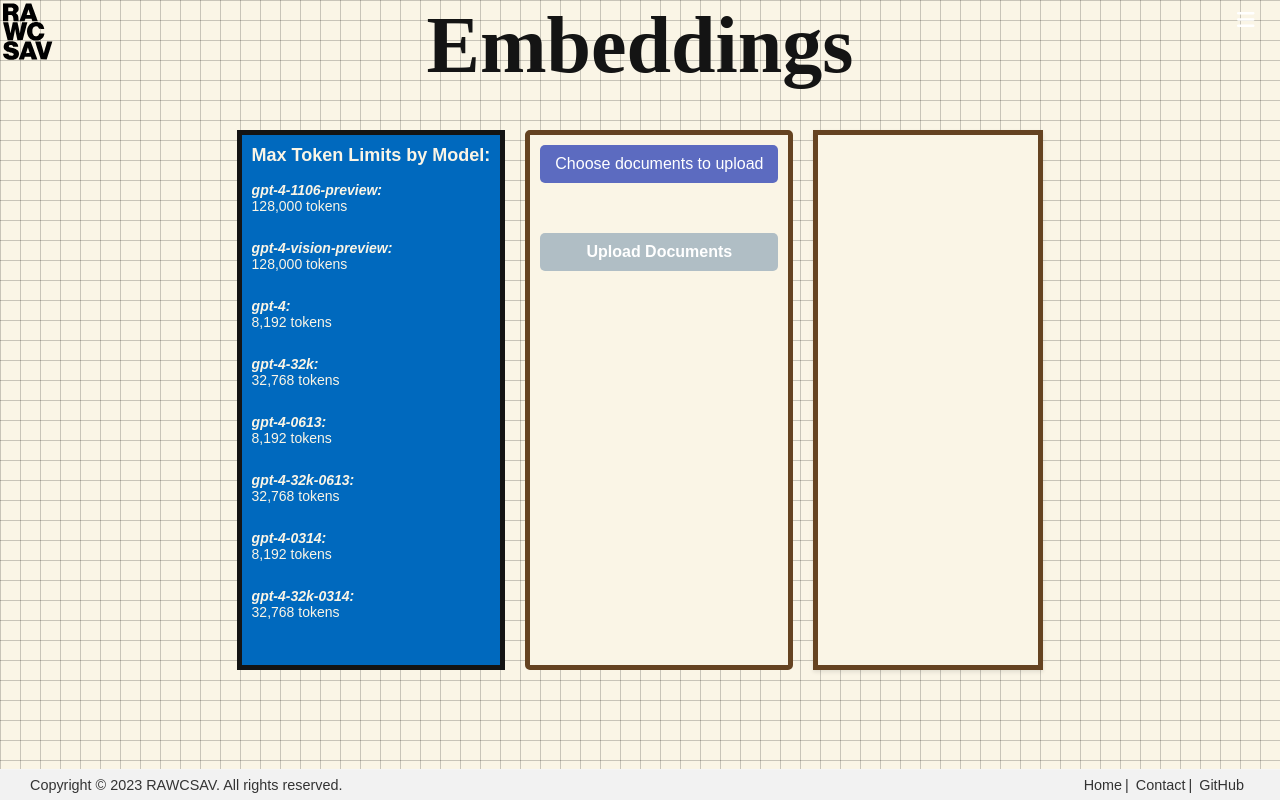
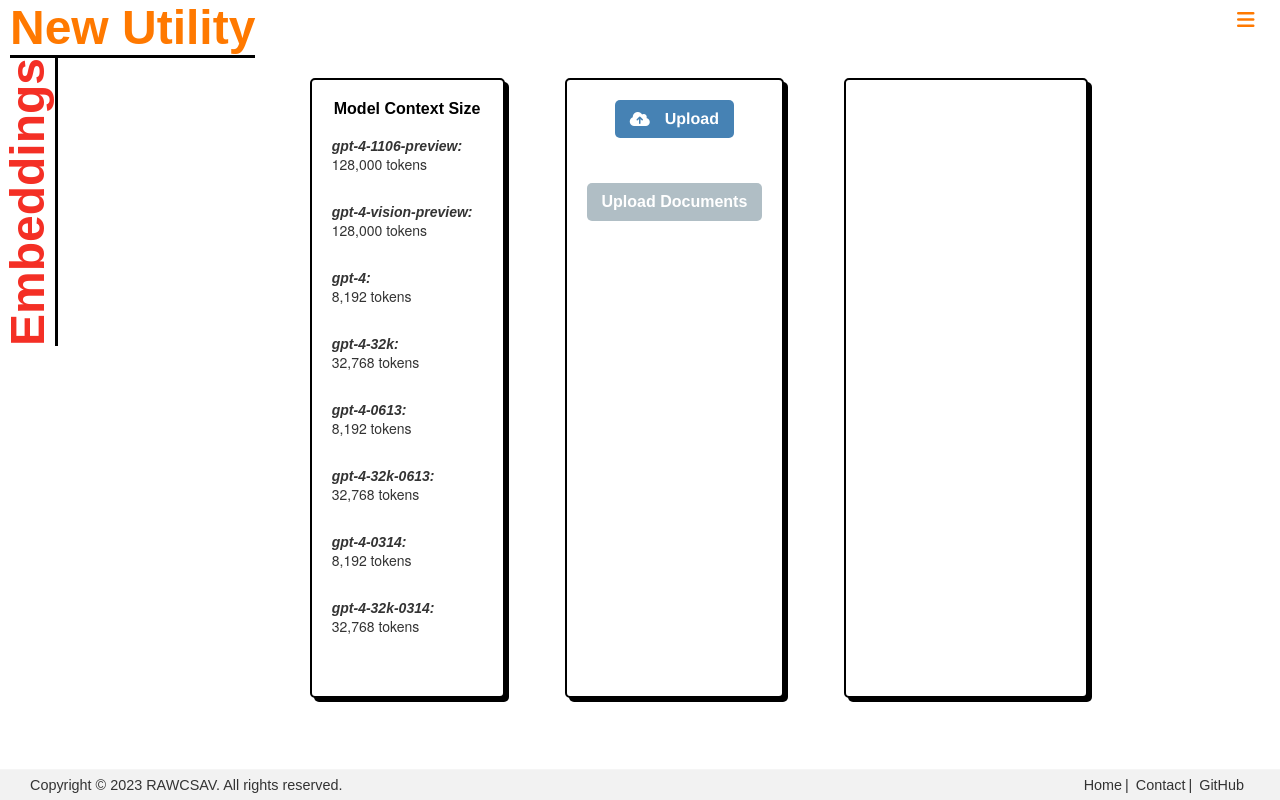
Before and after one commit to rawcsav/NewUtility, a Flask app: page /embeddings/embeddings in a window 1280 px wide. Run offline with Flask 3, Linux system fonts and the light colour scheme; the visitor is signed in with stand-in values (Sample User, id 1); data that the repository does not hold is empty; some libraries are stand-ins or nearby versions; some web fonts are replaced.

Commit message:
embed multi docs updates

```diff
--- a/app/routes/embed.py
+++ b/app/routes/embed.py
@@ -61,42 +61,31 @@ def upload_document():
     if not files:
         return jsonify({"error": "No files provided"}), 400
 
-    titles = request.form.get("title", "").split(",") if "title" in request.form else []
-    authors = (
-        request.form.get("author", "").split(",") if "author" in request.form else []
-    )
+    # Get titles, authors, and chunk_sizes for all documents
+    titles = request.form.getlist("title")
+    authors = request.form.getlist("author")
+    chunk_sizes = request.form.getlist("chunk_size")
 
     uploaded_files_info = []
+    for i, file in enumerate(files):
+        title = titles[i] if i < len(titles) else secure_filename(file.filename)
+        author = authors[i] if i < len(authors) else ""
+        chunk_size = int(chunk_sizes[i]) if i < len(chunk_sizes) else 512
 
-    for i, file in enumerate(files):
-        title = (
-            titles[i]
-            if i < len(titles) and titles[i].strip()
-            else secure_filename(file.filename)
-        )
-        author = authors[i].strip() if i < len(authors) and authors[i].strip() else None
         temp_path = save_temp_file(file)
-        uploaded_files_info.append(
-            {
-                "temp_path": temp_path,
-                "title": title,
-                "author": author,
-                "chunk_size": form.chunk_size.data or 512,
-            }
-        )
+        uploaded_files_info.append({
+            "temp_path": temp_path,
+            "title": title,
+            "author": author,
+            "chunk_size": chunk_size,
+        })
 
     session["uploaded_files_info"] = uploaded_files_info
 
-    return (
-        jsonify(
-            {
-                "status": "success",
-                "message": "Files uploaded successfully. Please proceed to processing.",
-            }
-        ),
-        200,
-    )
-
+    return jsonify({
+        "status": "success",
+        "message": "Files uploaded successfully. Please proceed to processing.",
+    }), 200
 
 @bp.route("/process", methods=["POST"])
 @login_required
@@ -112,8 +101,6 @@ def process_document():
             title = file_info["title"]
             author = file_info["author"]
             chunk_size = file_info["chunk_size"]
-            file_info['status'] = 'splitting'
-            session.modified = True
             text_pages = extract_text_from_file(temp_path)
             chunks, chunk_pages, total_tokens, chunk_token_counts = split_text(
                 text_pages, chunk_size
@@ -143,8 +130,6 @@ def process_document():
             client, error = initialize_openai_client(current_user.id)
             if error:
                 return jsonify({"status": "error", "message": error})
-            file_info['status'] = 'embedding'
-            session.modified = True
             embeddings = get_embedding_batch(chunks, client)
 
             cost = embedding_cost(total_tokens)
@@ -157,8 +142,6 @@ def process_document():
 
             store_embeddings(new_document.id, embeddings)
             db.session.commit()
-            file_info['status'] = 'complete'
-            session.modified = True
         session.pop("uploaded_files_info", None)
 
         return (
@@ -179,17 +162,6 @@ def process_document():
     finally:
         for file_info in uploaded_files_info:
             remove_temp_file(file_info["temp_path"])
-
-@bp.route("/status", methods=["GET"])
-@login_required
-def get_processing_status():
-    uploaded_files_info = session.get("uploaded_files_info", [])
-    if not uploaded_files_info:
-        return jsonify({"error": "No documents found"}), 404
-
-    # Extracting only relevant data for the frontend
-    status_info = [{"title": f["title"], "status": f["status"]} for f in uploaded_files_info]
-    return jsonify(status_info)
 
 @bp.route("/delete/<string:document_id>", methods=["POST"])
 @login_required
--- a/app/static/css/embeddings.css
+++ b/app/static/css/embeddings.css
@@ -5,6 +5,16 @@ html {
   height: 100%;
   width: 100%;
   overflow: hidden;
+}
+
+body {
+  margin: 0;
+  padding: 0;
+  position: relative;
+  min-height: 100vh;
+  max-height: 100vh;
+  background-color: #ffffff;
+  display: flex;
 }
 
 #toast {
@@ -30,52 +40,103 @@ html {
   background-color: red;
 }
 
-body {
-  margin: 0;
-  padding: 0;
-  position: relative;
-  display: flex;
-  flex-direction: column;
-  align-items: center;
-  justify-content: center;
-  min-height: 100vh;
-  font-family: "Neue Haas Grotesk Display Pro", sans-serif;
-  background-color: #faf5e6;
-  background-image: linear-gradient(
-      to right,
-      rgba(0, 0, 0, 0.2) 1px,
-      transparent 1px
-    ),
-    linear-gradient(to bottom, rgba(0, 0, 0, 0.2) 1px, transparent 1px);
-  background-size: 20px 20px;
+.hamburger-menu {
+  color: #ff7900;
 }
 
 h1 {
-  font-family: "Playfair Display", serif;
-  font-size: 5em;
-  font-weight: 900;
+  font-family: "NeueMontreal", sans-serif;
+  font-size: 3em;
+  font-weight: 700;
   margin: 0;
   top: 0;
   text-align: center;
-  color: #141414;
+  color: #ff7900;
   -webkit-user-select: none;
   -moz-user-select: none;
   -ms-user-select: none;
   user-select: none;
 }
 
+#left-column {
+  display: flex;
+  height: 100%;
+  flex-direction: column;
+  width: 100%;
+}
+
+#title-container {
+  display: flex;
+  align-items: flex-start;
+  flex-direction: column;
+  border-bottom: 3px solid black;
+  margin-left: 10px;
+  width: fit-content;
+}
+
 h2 {
-  font-family: "", serif;
-  font-weight: 500;
+  writing-mode: vertical-lr; /* Make the text vertical */
+  font-family: "NeueMontreal", sans-serif;
   font-size: 3em;
+  font-weight: 700;
   margin: 0;
   top: 0;
   text-align: center;
-  color: #faf5e6;
+  color: #f42f25;
+  -webkit-user-select: none;
+  -moz-user-select: none;
+  -ms-user-select: none;
+  user-select: none;
+}
+
+h3 {
+  font-family: "NeueMontreal", sans-serif;
+  font-size: 1em;
+  font-weight: 700;
+  margin: 0;
+  top: 0;
+  text-align: center;
+  color: #000000;
+  -webkit-user-select: none;
+  -moz-user-select: none;
+  -ms-user-select: none;
+  user-select: none;
+}
+
+.homepage-link {
+  display: none;
+}
+h4 {
+  font-family: "NeueMontreal", sans-serif;
+  font-size: 1em;
+  font-weight: 700;
+  margin: 0;
+  top: 0;
+  text-align: center;
+  color: #000000;
+  -webkit-user-select: none;
+  -moz-user-select: none;
+  -ms-user-select: none;
+  user-select: none;
+}
+
+#section-title {
+  rotate: 180deg;
+}
+
+.section-title-div {
+  margin: 0;
+  border-right: 3px solid black;
+  display: flex;
+  height: fit-content;
+  align-items: flex-start;
+  margin-right: auto;
 }
 
 label {
-  color: #0069be;
+  color: #4682b4;
+  font-family: "Helvetica Neue", sans-serif;
+  font-weight: 500;
   white-space: nowrap;
   font-size: 16px;
 }
@@ -109,64 +170,18 @@ label {
 .upload-container {
   display: flex;
   height: 100%;
-  max-height: 70%;
+  max-height: 80%;
   flex-direction: row;
   justify-content: center; /* Aligns children vertically to the top */
   align-items: stretch;
-}
-
-h3 {
-  margin: 0;
-  padding: 0;
-  font-family: "Neue Haas Grotesk Display Pro", sans-serif;
-  font-size: 18px;
-  color: #0069be;
-}
-
-.homepage-dash a {
-  text-decoration: none;
-  color: #faf5e6;
-  pointer-events: visible;
-  z-index: 10;
+  gap: 60px;
 }
 
 p {
   margin: 0;
   padding: 0;
   font-size: 12px;
-  color: #654321;
-}
-
-#green {
-  background-color: #2bae66;
-  display: flex;
-  flex-direction: column;
-  align-items: center;
-  justify-content: center;
-  z-index: 1;
-}
-
-#purple {
-  background-color: #9b5de5;
-  padding: 10px;
-  left: 15vw;
-  margin: 10px;
-}
-
-#blue {
-  background-color: #0069be;
-  padding: 10px;
-  margin: 10px;
-  display: flex;
-  flex-direction: column;
-  z-index: 5;
-}
-
-.hand1 {
-  position: absolute;
-  bottom: 15vh;
-  left: 35vw;
-  rotate: -15deg;
+  color: #000000;
 }
 
 ul {
@@ -186,26 +201,6 @@ a {
   z-index: -1;
 }
 
-.hand1 img {
-  width: 300px;
-  height: auto;
-}
-
-.doc img {
-  width: 300px;
-  height: auto;
-  rotate: 25deg;
-}
-
-.rectangle {
-  width: 30vw;
-  height: 25vh;
-}
-
-.shape {
-  border: 5px solid #141414;
-}
-
 ul {
   margin: 0;
   padding: 0;
@@ -214,32 +209,33 @@ ul {
 }
 
 input {
-  font-family: "Neue Haas Grotesk Display Pro", sans-serif;
   font-size: 16px;
-  color: #00a86b;
+  color: #000000;
   padding: 5px 10px;
   border: 1px solid #ccc;
   border-radius: 4px;
 }
 
 #title-edit {
-  font-family: "Neue Haas Grotesk Display Pro", sans-serif;
+  font-weight: 700;
+  font-family: "NeueMontreal", sans-serif;
   font-size: 16px;
   background-color: transparent;
-  color: #0069be;
+  color: #ff7900;
 }
 
 #author-edit {
-  font-family: "Neue Haas Grotesk Display Pro", sans-serif;
+  font-family: "NeueMontreal", sans-serif;
   font-size: 16px;
   background-color: transparent;
-  color: #00a86b;
+  color: #f42f25;
+  font-weight: 700;
 }
 
 .editable-container p {
   font-size: 14px;
   background-color: transparent;
-  color: #654321;
+  color: #000000;
   margin: 0;
   padding: 0;
 }
@@ -260,7 +256,7 @@ input {
 
 .edit-btn i,
 .btn-icon i {
-  color: #555;
+  color: #69995d;
 }
 
 .editable-container {
@@ -297,22 +293,16 @@ ul li {
 }
 
 .docs-container {
-  border: 5px solid #654321;
   overflow-y: auto;
   max-height: 100%;
-  background-color: #faf5e6;
-  padding: 10px;
   min-width: 200px;
-  margin: 10px;
-  box-shadow: 0 2px 4px rgba(0, 0, 0, 0.1);
+  margin-top: 20px;
+  margin-right: auto;
 }
 
 .doc-upload {
-  border: 5px solid #654321;
-  background-color: #faf5e6;
-  border-radius: 5px;
   padding: 10px;
-  margin: 10px;
+  margin-top: 20px;
 }
 
 #author-edit,
@@ -334,20 +324,19 @@ ul li {
 
 #file-name-display {
   font-size: 14px;
-  color: #654321;
   margin: 0;
   padding: 0;
   text-align: center;
   font-style: italic;
+  margin-bottom: 15px;
 }
 
 #info-list,
 #token-limits-list,
 #info-list li,
 #token-limits-list li {
-  font-family: "Neue Haas Grotesk Display Pro", sans-serif;
+  font-family: "Helvetica Neue", sans-serif;
   font-size: 14px;
-  color: #faf5e6;
   list-style: none;
   padding-left: 0;
 }
@@ -358,15 +347,11 @@ ul li {
 }
 
 #token-limits-list li strong {
-  font-family: "Neue Haas Grotesk Display Pro", sans-serif;
-  font-weight: 900;
+  font-family: "NeueMontreal", sans-serif;
+  font-weight: 700;
   font-style: italic;
   display: inline-block;
   margin-right: 10px;
-}
-
-#blue h3 {
-  color: #faf5e6;
 }
 
 #info-list li::before,
@@ -380,10 +365,9 @@ ul li {
 
 /* File Upload Button */
 .file-upload-btn {
-  display: inline-block;
-  font-size: 16px;
+  display: flex;
   padding: 10px 15px;
-  background-color: #5c6bc0;
+  background-color: #4682b4;
   color: #fff;
   border: none;
   border-radius: 5px;
@@ -391,6 +375,13 @@ ul li {
   transition: background-color 0.2s;
   text-align: center;
   margin: 0 auto;
+  gap: 15px;
+  align-items: center;
+  font-size: 16px;
+  font-weight: 700;
+  font-family: "Helvetica Neue", sans-serif;
+  justify-content: center;
+  width: fit-content;
 }
 
 .file-upload-btn:hover,
@@ -454,3 +445,59 @@ input:focus {
   border-color: #0069be;
   box-shadow: 0 0 0 2px rgba(0, 105, 190, 0.2);
 }
+
+.token-limits {
+  display: flex;
+  flex-direction: column;
+  align-items: center;
+  margin-top: 20px;
+}
+
+.token-limits,
+.doc-upload,
+.docs-container {
+  padding: 20px;
+  background-color: #ffffff;
+  border-radius: 5px;
+  --font-color: #000000;
+  --bg-color: #ffffff;
+  --main-color: #000000;
+  border: 2px solid var(--main-color);
+  box-shadow: 4px 4px var(--main-color);
+}
+
+#pagination-controls button {
+  padding: 10px; /* Adjust padding if necessary */
+  background-color: #4682b4;
+  color: #ffffff;
+  border: none;
+  border-radius: 5px;
+  cursor: pointer;
+  transition:
+    background-color 0.2s,
+    box-shadow 0.2s;
+  font-size: 16px; /* Adjust icon size if necessary */
+}
+
+#pagination-controls button:hover,
+#pagination-controls button:focus {
+  background-color: #3949ab;
+  color: #ffffff;
+  box-shadow: 0 2px 5px rgba(0, 0, 0, 0.2);
+}
+
+#pagination-controls .current-page {
+  background-color: #3949ab;
+  color: #ffffff;
+  pointer-events: none;
+}
+
+#pagination-controls button:disabled {
+  background-color: #555555;
+  cursor: not-allowed;
+}
+
+/* Ensure the icons are vertically centered */
+#pagination-controls i {
+  vertical-align: middle;
+}
--- a/app/static/js/embeddings.js
+++ b/app/static/js/embeddings.js
@@ -58,37 +58,6 @@ function enableEditing(editButton) {
   });
 }
 
-function pollDocumentStatus() {
-  fetch("/status", {
-    method: "GET",
-    headers: {
-      "X-CSRFToken": getCsrfToken(),
-    },
-  })
-    .then((response) => response.json())
-    .then((data) => {
-      if (data.error) {
-        updateUploadMessages("Error: " + data.error, "error");
-      } else if (data.length === 0) {
-        // Stop polling if there are no documents
-        updateUploadMessages("No documents to process.", "success");
-      } else {
-        // Update status and continue polling
-        let statusMessage = data
-          .map((doc) => `${doc.title}: ${doc.status}`)
-          .join("<br>");
-        updateUploadMessages(statusMessage, "success");
-        setTimeout(pollDocumentStatus, 5000); // Continue polling every 5 seconds
-      }
-    })
-    .catch((error) => {
-      console.error("Error during status update:", error);
-      updateUploadMessages(
-        "Error during status update: " + error.message,
-        "error",
-      );
-    });
-}
 function updateFileList() {
   const fileList = fileInput.files;
   totalPages = fileList.length;
@@ -120,19 +89,18 @@ function createDocumentForms(fileList) {
 
 function onSubmit(event) {
   event.preventDefault();
-  updateUploadMessages("Uploading...", "success");
+  saveFormData(currentPage - 1); // Save data for the current document before submitting
 
-  documentForms.forEach((formHtml, index) => {
-    if (index !== currentPage - 1) {
-      const div = document.createElement("div");
-      div.innerHTML = formHtml;
-      div.style.display = "none";
-      uploadForm.appendChild(div);
-    }
+  const formData = new FormData();
+  Object.keys(documentData).forEach((index) => {
+    const data = documentData[index];
+    formData.append("file", data.file);
+    formData.append("title", data.title);
+    formData.append("author", data.author || ""); // Use empty string if author is not provided
+    formData.append("chunk_size", data.chunk_size);
   });
 
   // Use FormData to capture all form inputs for the AJAX request
-  const formData = new FormData(uploadForm);
 
   // Send the AJAX request to the upload endpoint
   fetch(uploadForm.action, {
@@ -167,8 +135,6 @@ function startProcessing() {
     .then((response) => response.json())
     .then((data) => {
       if (data.status === "success") {
-        // Start polling for status updates when processing starts
-        pollDocumentStatus();
       } else {
         updateUploadMessages("Processing Failed.", "error");
         console.error("Processing failed:", data.message);
@@ -195,14 +161,38 @@ function displayCurrentForm() {
   }
 }
 
+let documentData = {}; // Object to store form data for each document
+
+function saveFormData(index) {
+  // Save form data for the current document
+  const formData = new FormData(document.querySelector("form"));
+  documentData[index] = {
+    file: fileInput.files[index],
+    title: formData.get("title"),
+    author: formData.get("author"),
+    chunk_size: formData.get("chunk_size"),
+  };
+}
+
+function restoreFormData(index) {
+  // Restore form data for the given document
+  const data = documentData[index];
+  if (data) {
+    const form = document.querySelector("form");
+    form.querySelector('input[name="title"]').value = data.title || "";
+    form.querySelector('input[name="author"]').value = data.author || ""; // Use empty string if author is not provided
+    form.querySelector('input[name="chunk_size"]').value = data.chunk_size;
+  }
+}
+
 function navigate(step) {
-  currentPage += step;
-  if (currentPage < 1) {
-    currentPage = 1;
-  } else if (currentPage > totalPages) {
-    currentPage = totalPages;
+  const newIndex = currentPage + step;
+  if (newIndex >= 1 && newIndex <= totalPages) {
+    saveFormData(currentPage - 1); // Save data for the current document
+    currentPage = newIndex;
+    displayCurrentForm(); // Display the new current form
+    restoreFormData(currentPage - 1); // Restore data for the new current document
   }
-  displayCurrentForm();
 }
 
 let currentPage = 1;
@@ -333,7 +323,7 @@ fileInput.addEventListener("change", function () {
     submitButton.disabled = false; // Enable submit button
     // Show pagination controls only if more than one file is uploaded
     paginationControls.style.display =
-      fileInput.files.length > 1 ? "block" : "none";
+      fileInput.files.length > 1 ? "flex" : "none";
   } else {
     submitButton.disabled = true; // Keep submit button disabled
     paginationControls.style.display = "none"; // Hide pagination controls
--- a/app/templates/embeddings.html
+++ b/app/templates/embeddings.html
@@ -6,10 +6,16 @@
   href="{{ url_for('static', filename='css/embeddings.css') }}"
 />
 {% endblock %} {% block body %}
+<div id="left-column">
+  <div id="title-container">
+    <h1>New Utility</h1>
+  </div>
   <div class="upload-container">
-  <h1 id="embed-title">Embeddings</h1>
-  <div class="shape" id="blue">
-    <h3>Max Token Limits by Model:</h3>
+    <div class="section-title-div">
+      <h2 id="section-title">Embeddings</h2>
+    </div>
+    <div class="token-limits">
+      <h3>Model Context Size</h3>
       <ul id="token-limits-list">
         <li><strong>gpt-4-1106-preview:</strong> 128,000 tokens</li>
         <li><strong>gpt-4-vision-preview:</strong> 128,000 tokens</li>
@@ -31,9 +37,8 @@
         method="post"
         enctype="multipart/form-data"
       >
-      <div class="form-group">
         <label for="file" class="file-upload-btn"
-          >Choose documents to upload</label
+          ><i class="fa-solid fa-cloud-arrow-up"></i>Upload</label
         >
         <input
           type="file"
@@ -43,13 +48,16 @@
           style="display: none"
           multiple
         />
-      </div>
         <p id="file-name-display"></p>
         <div id="document-forms-container"></div>
         <div id="pagination-controls">
-        <button type="button" id="prev-button">Previous</button>
+          <button type="button" id="prev-button" aria-label="Previous page">
+            <i class="fas fa-arrow-left"></i>
+          </button>
           <span id="current-page">1</span> / <span id="total-pages">1</span>
-        <button type="button" id="next-button">Next</button>
+          <button type="button" id="next-button" aria-label="Next page">
+            <i class="fas fa-arrow-right"></i>
+          </button>
         </div>
         <button type="submit" class="doc-submit-btn">Upload Documents</button>
         <div id="uploadStatus"></div>
@@ -121,6 +129,7 @@
       </ul>
     </div>
   </div>
+</div>
 {% endblock %} {% block scripts %}
 <script src="{{ url_for('static', filename='js/embeddings.js') }}"></script>
 {% endblock %}
--- a/app/templates/image.html
+++ b/app/templates/image.html
@@ -12,6 +12,9 @@
     <h1>New Utility</h1>
   </div>
   <div class="main-row">
+    <div class="section-title-div">
+      <h2 id="section-title">Images</h2>
+    </div>
     <div class="img-mng-container">
       <div class="gen-form-container">
         <form id="image-generation-form" class="flex-form">
```
Also changed, not shown: app/static/css/dashboard.css (+63 -49 lines), app/static/css/image.css (+23 -7 lines), app/templates/dashboard.html (+7 -7 lines). Lines whose indentation alone changed are shown as unchanged.
